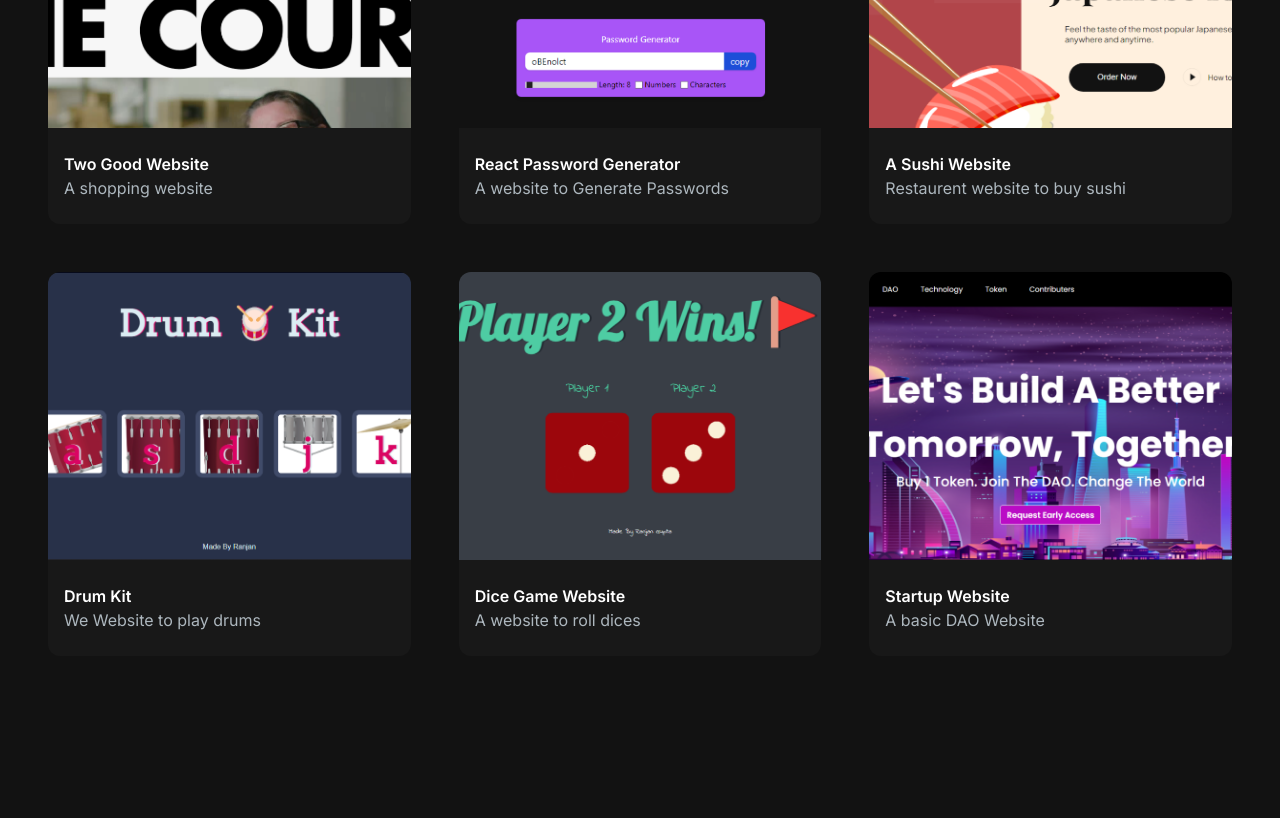
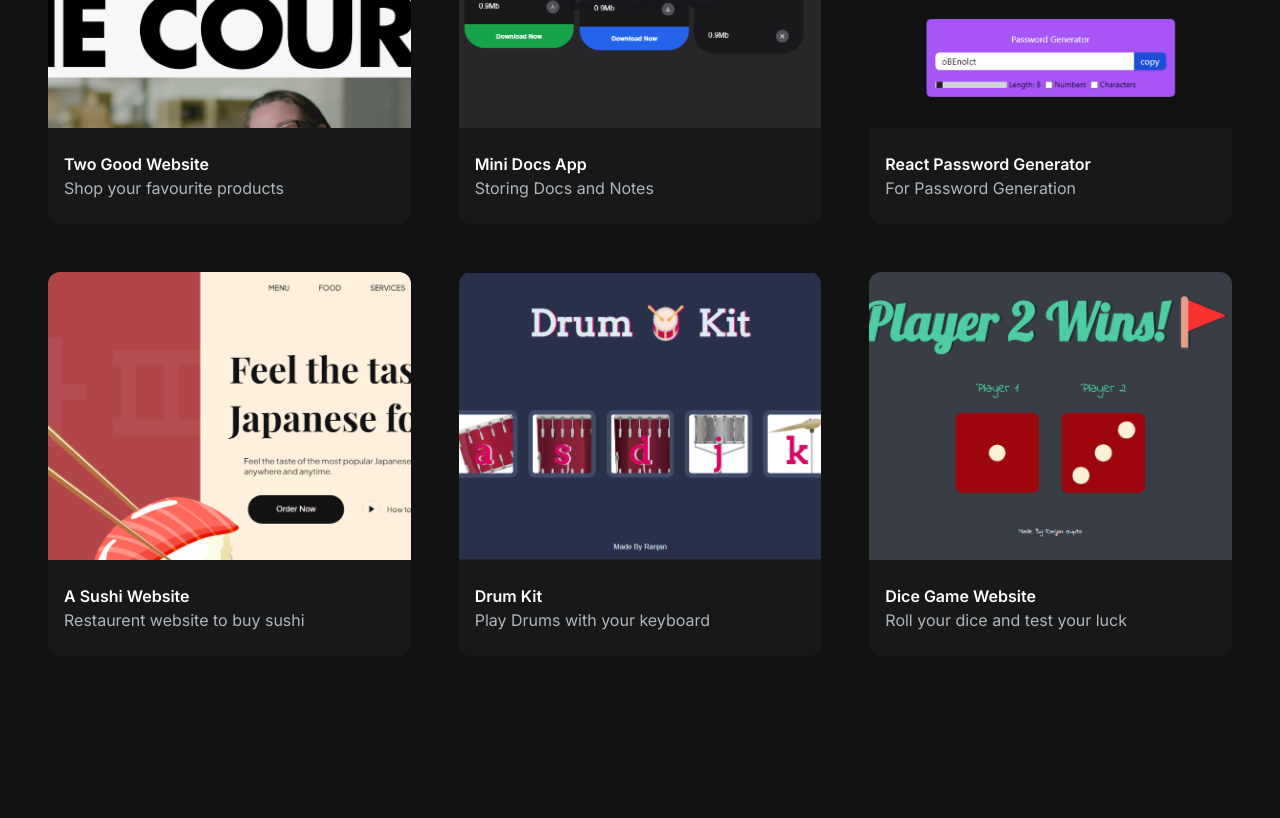
Before and after one commit to Jeffranjan/My-Portfolio, a Next.js app: page / in a window 1280 px wide. Shown: the part 1480-2298 px from the top of the page. Built offline with nearby package versions, Linux system fonts and the light colour scheme.

Commit message:
Projects Updated

```diff
--- a/src/app/components/ProjectsSection.jsx
+++ b/src/app/components/ProjectsSection.jsx
@@ -8,7 +8,7 @@ const projectsData = [
   {
     id: 1,
     title: "Two Good Website",
-    description: "A shopping website",
+    description: "Shop your favourite products",
     image: "/images/projects/two-good-website.png",
     tag: ["All", "Web"],
     gitUrl: "https://github.com/Jeffranjan/Two-Good",
@@ -16,15 +16,24 @@ const projectsData = [
   },
   {
     id: 2,
-    title: "React Password Generator",
-    description: "A website to Generate Passwords",
-    image: "/images/projects/password-generator.png",
+    title: "Mini Docs App",
+    description: "Storing Docs and Notes",
+    image: "/images/projects/mini-docs.png",
     tag: ["All", "Mobile"],
     gitUrl: "https://github.com/Jeffranjan/Password-Generator",
-    previewUrl: "https://jeffranjan.github.io/Password-Generator/",
+    previewUrl: "https://mini-docs-liart.vercel.app",
   },
   {
     id: 3,
+    title: "React Password Generator",
+    description: "For Password Generation",
+    image: "/images/projects/password-generator.png",
+    tag: ["All", "Mobile"],
+    gitUrl: "https://github.com/Jeffranjan/Mini-Docs",
+    previewUrl: "https://password-generator-zeta-inky.vercel.app",
+  },
+  {
+    id: 4,
     title: "A Sushi Website",
     description: "Restaurent website to buy sushi",
     image: "/images/projects/japanese-food-website.png",
@@ -33,31 +42,22 @@ const projectsData = [
     previewUrl: "https://jeffranjan.github.io/japnesefood/",
   },
   {
-    id: 4,
+    id: 5,
     title: "Drum Kit",
-    description: "We Website to play drums",
+    description: "Play Drums with your keyboard",
     image: "/images/projects/drum-kit.png",
     tag: ["All", "Web"],
     gitUrl: "https://github.com/Jeffranjan/DrumSet",
     previewUrl: "https://jeffranjan.github.io/DrumSet/",
   },
   {
-    id: 5,
+    id: 6,
     title: "Dice Game Website",
-    description: "A website to roll dices",
+    description: "Roll your dice and test your luck",
     image: "/images/projects/dice-game.png",
     tag: ["All", "Web"],
     gitUrl: "https://github.com/Jeffranjan/Dice-Game",
     previewUrl: "https://jeffranjan.github.io/Dice-Game/",
-  },
-  {
-    id: 6,
-    title: "Startup Website",
-    description: "A basic DAO Website",
-    image: "/images/projects/dao-website.png",
-    tag: ["All", "Web"],
-    gitUrl: "https://github.com/Jeffranjan/DAO-Website",
-    previewUrl: "https://jeffranjan.github.io/DAO-Website/",
   },
 ];
 const ProjectsSection = () => {
```
Also changed, not shown: public/images/projects/mini-docs.png (added).
